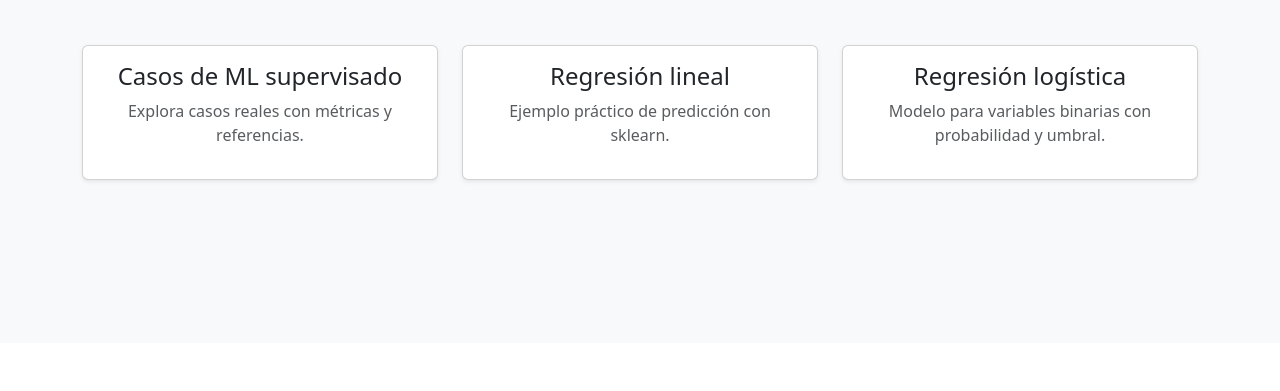
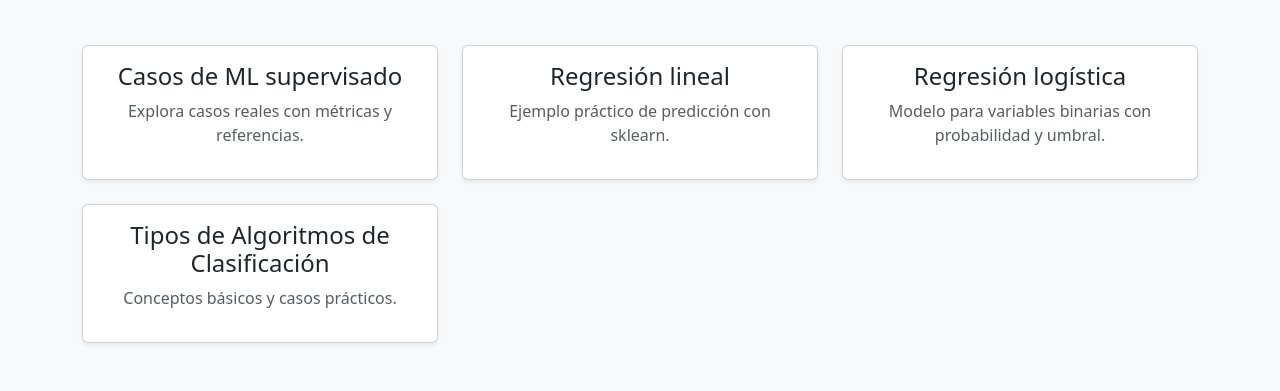
Before and after one commit to Juan-Diego-Ortiz-Baquero/Machine-Learning, a Flask app: page / in a window 1280 px wide. Shown: the part 457-848 px from the top of the page. Before the commit the page ends 640 px from the top, so only its background shows below. Run offline with Flask 3, Linux system fonts and the light colour scheme; parts of the project's set-up code (start-up, migrations or seed data) failed here and were passed over.

Commit message:
Añadida una nueva tarjeta para "Clasificación"

```diff
--- a/clase-machine-learning2708/templates/home.html
+++ b/clase-machine-learning2708/templates/home.html
@@ -49,6 +49,18 @@
           </div>
         </a>
       </div>
+
+      <!-- NUEVA TARJETA: Clasificación -->
+      <div class="col-md-4">
+        <a href="{{ url_for('clasificacion_conceptos') }}" class="text-decoration-none">
+          <div class="card shadow-sm h-100">
+            <div class="card-body text-center">
+              <h2 class="h4">Tipos de Algoritmos de Clasificación</h2>
+              <p class="text-muted">Conceptos básicos y casos prácticos.</p>
+            </div>
+          </div>
+        </a>
+      </div>
     </div>
   </main>
 
```
